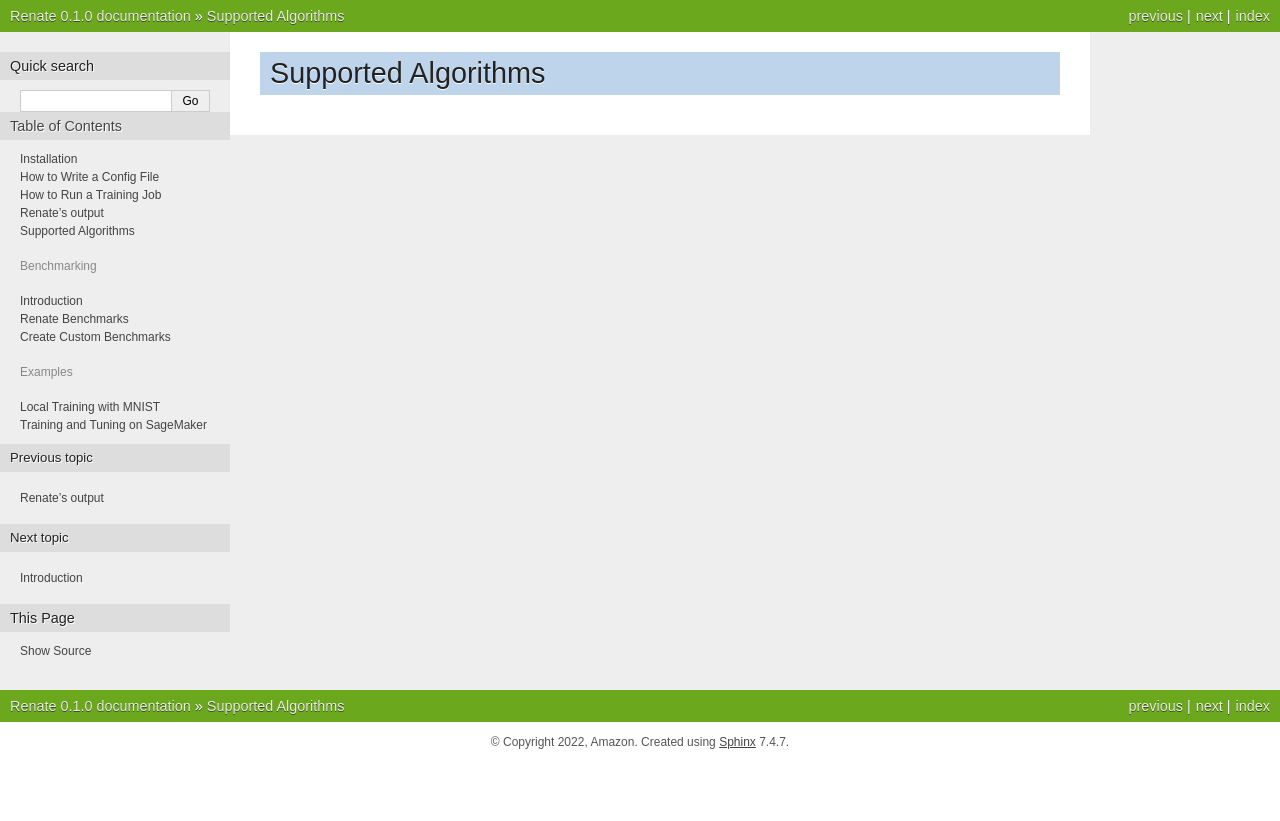
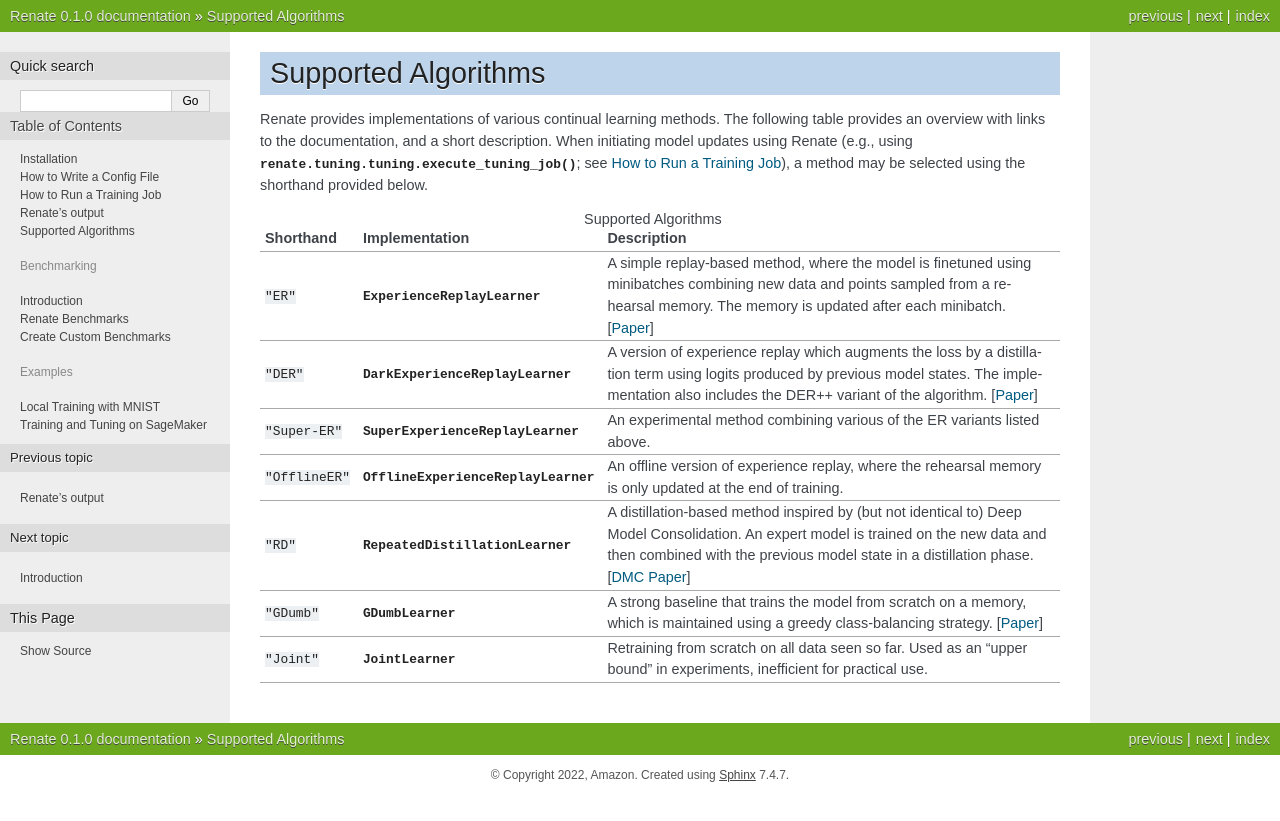
Before and after one commit to awslabs/Renate, a Sphinx documentation site: the page built from doc/getting_started/supported_algorithms.rst, in a window 1280 px wide. Shown: the top 821 px of the page. Built offline with Sphinx 7.4.7, drawn with Linux system fonts in a browser that asks for light colours; pages that are not in the unit, such as notebooks, are missing from menus.

Commit message:
Add doc page for supported algorithms (#41)

```diff
--- a/doc/getting_started/supported_algorithms.rst
+++ b/doc/getting_started/supported_algorithms.rst
@@ -1,2 +1,35 @@
 Supported Algorithms
-*********************
+********************
+
+Renate provides implementations of various continual learning methods. The following table provides
+an overview with links to the documentation, and a short description. When initiating model updates
+using Renate (e.g., using :py:func:`renate.tuning.tuning.execute_tuning_job`; see
+:doc:`how_to_run_training`), a method may be selected using the shorthand provided below.
+
+.. list-table:: Supported Algorithms
+   :header-rows: 1
+
+   * - Shorthand
+     - Implementation
+     - Description
+   * - ``"ER"``
+     - :py:class:`ExperienceReplayLearner <renate.updaters.experimental.er.ExperienceReplayLearner>`
+     - A simple replay-based method, where the model is finetuned using minibatches combining new data and points sampled from a rehearsal memory. The memory is updated after each minibatch. [`Paper <https://arxiv.org/abs/1902.10486>`__]
+   * - ``"DER"``
+     - :py:class:`DarkExperienceReplayLearner <renate.updaters.experimental.er.DarkExperienceReplayLearner>`
+     - A version of experience replay which augments the loss by a distillation term using logits produced by previous model states. The implementation also includes the DER++ variant of the algorithm. [`Paper <https://arxiv.org/abs/2004.07211>`__]
+   * - ``"Super-ER"``
+     - :py:class:`SuperExperienceReplayLearner <renate.updaters.experimental.er.SuperExperienceReplayLearner>`
+     - An experimental method combining various of the ER variants listed above.
+   * - ``"OfflineER"``
+     - :py:class:`OfflineExperienceReplayLearner <renate.updaters.experimental.offline_er.OfflineExperienceReplayLearner>`
+     - An offline version of experience replay, where the rehearsal memory is only updated at the end of training.
+   * - ``"RD"``
+     - :py:class:`RepeatedDistillationLearner <renate.updaters.experimental.repeated_distill.RepeatedDistillationLearner>`
+     - A distillation-based method inspired by (but not identical to) Deep Model Consolidation. An expert model is trained on the new data and then combined with the previous model state in a distillation phase. [`DMC Paper <https://arxiv.org/abs/1903.07864>`__]
+   * - ``"GDumb"``
+     - :py:class:`GDumbLearner <renate.updaters.experimental.gdumb.GDumbLearner>`
+     - A strong baseline that trains the model from scratch on a memory, which is maintained using a greedy class-balancing strategy. [`Paper <https://www.ecva.net/papers/eccv_2020/papers_ECCV/papers/123470511.pdf>`__]
+   * - ``"Joint"``
+     - :py:class:`JointLearner <renate.updaters.experimental.joint.JointLearner>`
+     - Retraining from scratch on all data seen so far. Used as an "upper bound" in experiments, inefficient for practical use.
```
Also changed, not shown: 1 other file.
